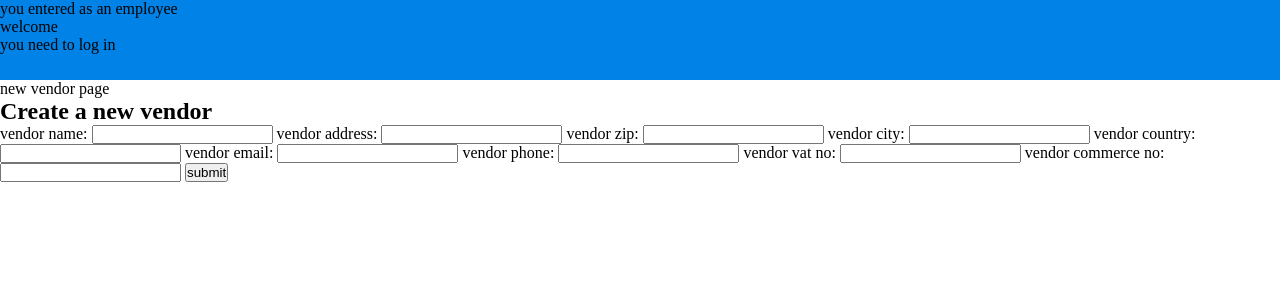
After one commit to nuhfurkan/crmSystemForAccounting, a Flask app: page /createNewVendor in a window 1280 px wide. The commit adds this page. Shown: the top 300 px of the page. Run offline with Flask 2, Linux system fonts and the light colour scheme; the visitor is signed in with stand-in values (Sample User, id 1).

Commit message:
new files added, createnew vendor

```diff
--- a/app.py
+++ b/app.py
@@ -1,3 +1,5 @@
+from audioop import add
+import email
 from hashlib import new
 from flask import Flask, render_template, url_for, request, session
 from flask_sqlalchemy import SQLAlchemy
@@ -6,7 +8,7 @@ from sqlalchemy import create_engine, MetaData, Table, Column, Integer, String
 import pymysql
 import sqlalchemy
 from auth import User, verificationComplete
-from config_db import Company, ToVerify, app
+from config_db import Company, Employee, ToVerify, Vendor, VendorDetails, app
 
 app.secret_key = "somekey"
 
@@ -57,9 +59,10 @@ def employeeEnter():
     username = request.form["name"]
     userpass = request.form["password"]
     newUser = User(username, userpass)
-    if newUser.auth_employee() != False:
+    if newUser.auth_employee() == True:
         session["type"] = "employee"
-        session["id"] = newUser.id
+        session["user"] = newUser.id
+        session["company"] = Employee.query.filter_by(user=newUser.id).first().company
         return render_template("index.html", name=newUser.id, idexists=newUser.id, ses_type=session["type"])
     return render_template('sign.html', invalid="incorrect entry")
 
@@ -75,7 +78,7 @@ def clientEnter():
     newUser = User(username, userpass)
     if newUser.auth_client() != False:
         session["type"] = "client"
-        session["id"] = newUser.id
+        session["user"] = newUser.id
         return render_template("index.html", name=newUser.id, idexists=newUser.id, ses_type=session["type"])
     return render_template('sign.html', invalid="incorrect entry")
 
@@ -97,21 +100,54 @@ def verify():
     else:
         return render_template("verify.html", company_data=all_companies)
 
-# message page
-@app.route("/messagePage")
-def messagePage():
-    return render_template("messagePage.html")
+# employee add new vendor
+@app.route("/createNewVendor")
+def createNewVendorPage():
+    return render_template("createNewVendor.html", ses_type=session["type"])
+
+@app.route("/createNewVendor", methods=["POST", "Get"])
+def createNewVendor():
+    vendor_name = request.form["vendor_name"]
+
+    vendor_address = request.form["vendor_address"]
+    vendor_zip = request.form["vendor_zip"]
+    vendor_city = request.form["vendor_city"]
+    vendor_country = request.form["vendor_country"]
+    vendor_email = request.form["vendor_email"]
+    vendor_phone = request.form["vendor_phone"]
+    vendor_vat = request.form["vendor_vat"]
+    vendor_commerce = request.form["vendor_commerce"]
+
+    thecompany = Company.query.filter_by(id=session["company"]).first()
+    new_vendor = Vendor(name=vendor_name, company=thecompany)
+    if new_vendor.newVendor():
+        new_vendor_det = VendorDetails(vendor=new_vendor, address=vendor_address, zip=vendor_zip, city=vendor_city, country=vendor_country, email=vendor_email, phone=vendor_phone, vat=vendor_vat, commerce=vendor_commerce)
+        if new_vendor_det.newVendorDetails():
+            return render_template("messagePage.html", my_message="created new vendor", ses_type=session["type"])
+    return render_template("createNewVendor.html", message="something went wrong", ses_type=session["type"])
+
+# employee add new BankAccount
+@app.route("/newBankAccount")
+def newBankAccountPage():
+    return render_template("newBankAccount.html", ses_type=session["type"])
+
+@app.route("/newBankAccount", methods=["POST", "GET"])
+def newBankAccount():
+    return render_template("newBankAccount.html", message="something went wrong", ses_type=session["type"])
 
 # admin sign in section
 # admin add new currency
 # admin add new company
 
-# employee add new vendor
+# client add invoice
 
-# employee ad new BankAccount
-# client add invoice
 # employee response invoice
 # employee create bill
+
+# message page
+@app.route("/messagePage")
+def messagePage():
+    return render_template("/messagePage.html")
 
 # run the app
 if __name__ == "__main__":
--- a/templates/base.html
+++ b/templates/base.html
@@ -10,18 +10,6 @@
 </head>
 <body>
     <nav>
-        <input type="checkbox" id="check">
-            <label for="check" class="checkbtn">
-              <i class="fas fa-bars"></i>
-            </label>
-            <label class="logo">DesignX</label>
-            <ul>
-              <li><a class="active" href="#">Home</a></li>
-              <li><a href="#">About</a></li>
-              <li><a href="#">Services</a></li>
-              <li><a href="#">Contact</a></li>
-              <li><a href="#">Feedback</a></li>
-            </ul>
         {% if idexists != None %}
             {% if ses_type == "employee" %}
                 <!-- NAV-BAR FOR EMPLOYEE -->
--- /dev/null
+++ b/templates/createNewVendor.html
@@ -0,0 +1,37 @@
+{% extends "base.html" %}
+
+<!-- THIS PART IS FOR THE HEAD -->
+{% block head %}
+<title>new vendor</title>
+{% endblock%}
+
+<!-- THIS PART IS FOR THE BODY -->
+{% block body %}
+<p> new vendor page </p>
+<form action="" method="POST">
+    <h2>Create a new vendor</h2>
+    <label for="vendor_name">vendor name: </label>
+    <input type="text" name="vendor_name" id="">
+
+    <!-- VENDOR DETAILS -->
+    <label for="vendor_address">vendor address: </label>
+    <input type="text" name="vendor_address" id="">
+    <label for="vendor_zip">vendor zip: </label>
+    <input type="text" name="vendor_zip" id="">
+    <label for="vendor_city">vendor city: </label>
+    <input type="text" name="vendor_city" id="">
+    <label for="vendor_country">vendor country: </label>
+    <input type="text" name="vendor_country" id="">
+    <label for="vendor_email">vendor email: </label>
+    <input type="email" name="vendor_email" id="">
+    <label for="vendor_phone">vendor phone: </label>
+    <input type="text" name="vendor_phone" id="">
+    <label for="vendor_vat">vendor vat no: </label>
+    <input type="text" name="vendor_vat" id="">
+    <label for="vendor_commerce">vendor commerce no: </label>
+    <input type="text" name="vendor_commerce" id="">
+
+    <input type="submit" value="submit">
+    {{ message }}
+</form>
+{% endblock%}
--- a/templates/employeeEnter.html
+++ b/templates/employeeEnter.html
@@ -13,11 +13,6 @@
         <input type="text" name="name" id="">
         <label for="password">password: </label>
         <input type="password" name="password" id="">
-        <select name="companies" id="">
-            {% for o in company_data %}
-              <option value="{{ o.name }}">{{ o.name }}</option>
-            {% endfor %}
-        </select>
         <input type="submit" value="enter">
         <p>{{invalid}}</p>
         <a href="register">already have an account</a>
```
Also changed, not shown: config_db.py (+13 -1 lines), templates/newBankAccount.html (added, +11 -0 lines).
